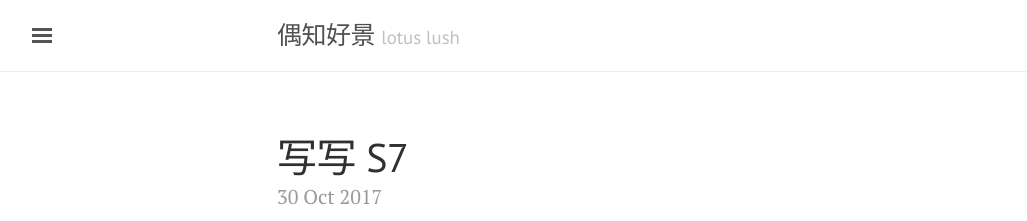
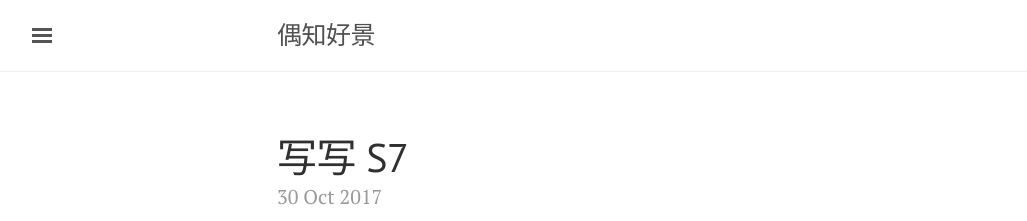
Before and after one commit to literblog/literblog.github.com, a Jekyll site: the page built from index.html, in a window 1280 px wide and 900 px high. Shown: the top 221 px of the window, without its empty margins (3-1030 px from the left). Built offline with Jekyll 4.4.1, drawn with Linux system fonts in a browser that asks for light colours; the list of posts is cut into pages by our own code; comment, search, counter and statistics services are not loaded.

Commit message:
commit from tool

```diff
--- a/_config.yml
+++ b/_config.yml
@@ -5,8 +5,8 @@ permalink: /:categories/:year/:month/:day/:title
 
 # Setup
 title:               偶知好景
-tagline:             '    lotus lush'
-description:         '兴来每独往'
+tagline:             ''
+description:         '兴来每独往，好景空自知'
 url:                 http://blog.fuzhii.com
 baseurl:             'http://blog.fuzhii.com'
 paginate:            5
```
